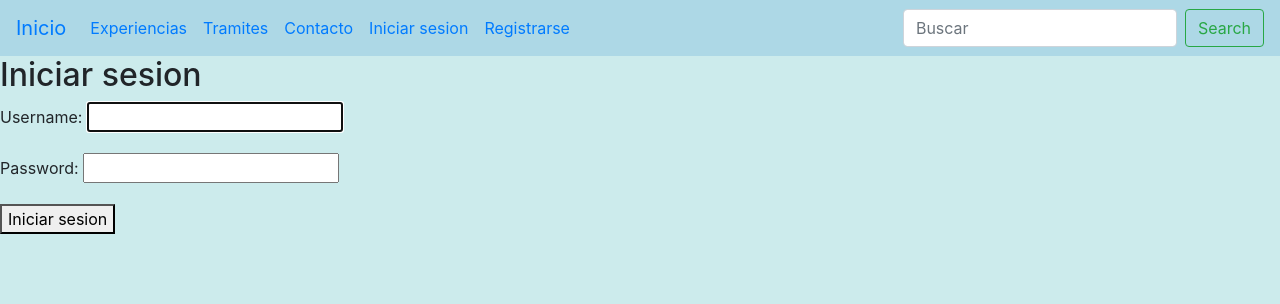
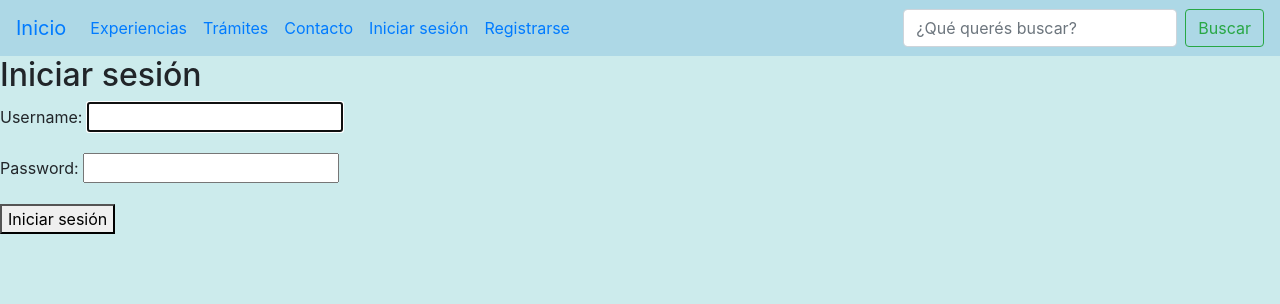
Before and after one commit to Jendrito/blog_viaje, a Django app: page /login/ in a window 1280 px wide. Shown: the top 304 px of the page. Run offline with Django 4.2, Linux system fonts and the light colour scheme.

Commit message:
quinto commit

```diff
--- a/templates/base.html
+++ b/templates/base.html
@@ -30,18 +30,18 @@
                         <a class="nav-link" href="/ver-experiencias/">Experiencias <span class="sr-only">(current)</span></a>
                     </li>
                     <li class="nav-item">
-                        <a class="nav-link" href="/ver-tramites/">Tramites</a>
+                        <a class="nav-link" href="/ver-tramites/">Trámites</a>
                     </li>
                     <li class="nav-item">
                         <a class="nav-link" href="/contacto/">Contacto</a>
                     </li>
                     {% if user.is_authenticated %}
                         <li class="nav-item">
-                            <a class="nav-link" href="{% url 'logout' %}">Cerrar sesion</a>
+                            <a class="nav-link" href="{% url 'logout' %}">Cerrar sesión</a>
                         </li>
                     {% else %}
                         <li class="nav-item">
-                            <a class="nav-link" href="{% url 'login' %}">Iniciar sesion</a>
+                            <a class="nav-link" href="{% url 'login' %}">Iniciar sesión</a>
                         </li>
                     {% endif %}
                     <li class="nav-item">
@@ -50,8 +50,8 @@
                 </ul>
                 </form>
                 <form class="form-inline my-2 my-lg-0" action ="/search_experiencias_view/" method = "GET">
-                    <input class="form-control mr-sm-2" type="text" placeholder="Buscar" aria-label="Search" name = 'search'>
-                    <button class="btn btn-outline-success my-2 my-sm-0" type="submit">Search</button>
+                    <input class="form-control mr-sm-2" type="text" placeholder="¿Qué querés buscar?" aria-label="Search" name = 'search'>
+                    <button class="btn btn-outline-success my-2 my-sm-0" type="submit">Buscar</button>
                 </form>
             </div>
 
--- a/templates/crear_experiencia.html
+++ b/templates/crear_experiencia.html
@@ -1,7 +1,7 @@
 {% extends 'base.html' %}
 
 {% block titulo %}
-Contacto
+Experiencias
 {% endblock %}
 
 {% block contenido %}
--- a/templates/crear_tramites.html
+++ b/templates/crear_tramites.html
@@ -1,11 +1,11 @@
 {% extends 'base.html' %}
 
 {% block titulo %}
-Inicio
+Trámites
 {% endblock %}
 
 {% block contenido %}
-<h1>Crea tu tramite</h1>
+<h1>Crea tu trámite</h1>
 {% if form %}
 
     <form action="" method="POST" >
--- a/templates/registration/login.html
+++ b/templates/registration/login.html
@@ -1,14 +1,14 @@
 {% extends 'base.html' %}
 
 {% block titulo %}
-Inicio
+Iniciar sesión
 {% endblock %}
 
 {% block contenido %}
-    <h2>Iniciar sesion</h2>
+    <h2>Iniciar sesión</h2>
     <form method="post">
     {% csrf_token %}
     {{ form.as_p }}
-    <button type="submit">Iniciar sesion</button>
+    <button type="submit">Iniciar sesión</button>
     </form>
 {% endblock %}
--- a/templates/registration/signup.html
+++ b/templates/registration/signup.html
@@ -1,11 +1,11 @@
 {% extends 'base.html' %}
 
 {% block titulo %}
-Contacto
+Registrate
 {% endblock %}
 
 {% block contenido %}
-<h2>Registrese</h2>
+<h2>Regristate</h2>
   <form method="post">
     {% csrf_token %}
     {{ form.as_p }}
--- a/templates/ver_experiencias.html
+++ b/templates/ver_experiencias.html
@@ -23,4 +23,7 @@ Experiencias
 
     {% endfor %}
 </div>
+<br>
+<br>
+<a href="/crear-experiencias/" class="btn btn-primary">¿Querés compartir tú experiencia?</a>
 {% endblock %}
```
Also changed, not shown: templates/inicio.html (+7 -2 lines), templates/ver_tramites.html (+5 -2 lines), readme.md.
